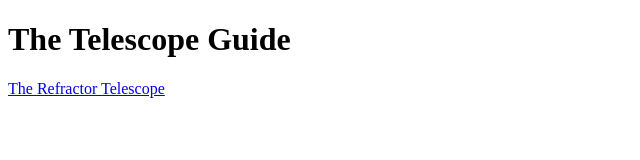
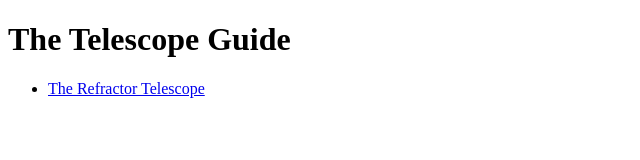
Before and after one commit to AshishDular/the-telescope-guide, a plain HTML site: page index.html in a window 1280 px wide. Shown: the whole page, without its empty margins (0-640 px from the left). Drawn offline with Linux system fonts and the light colour scheme.

Commit message:
Put page link in unordered list

```diff
--- a/index.html
+++ b/index.html
@@ -8,7 +8,8 @@
 
     <body>
         <h1>The Telescope Guide</h1>
-        <a href="telescopes/refracting.html">The Refractor Telescope</a>
-
+        <ul>
+        <li> <a href="telescopes/refracting.html">The Refractor Telescope</a> </li>
+        </ul>
     </body>
 </html>
```
